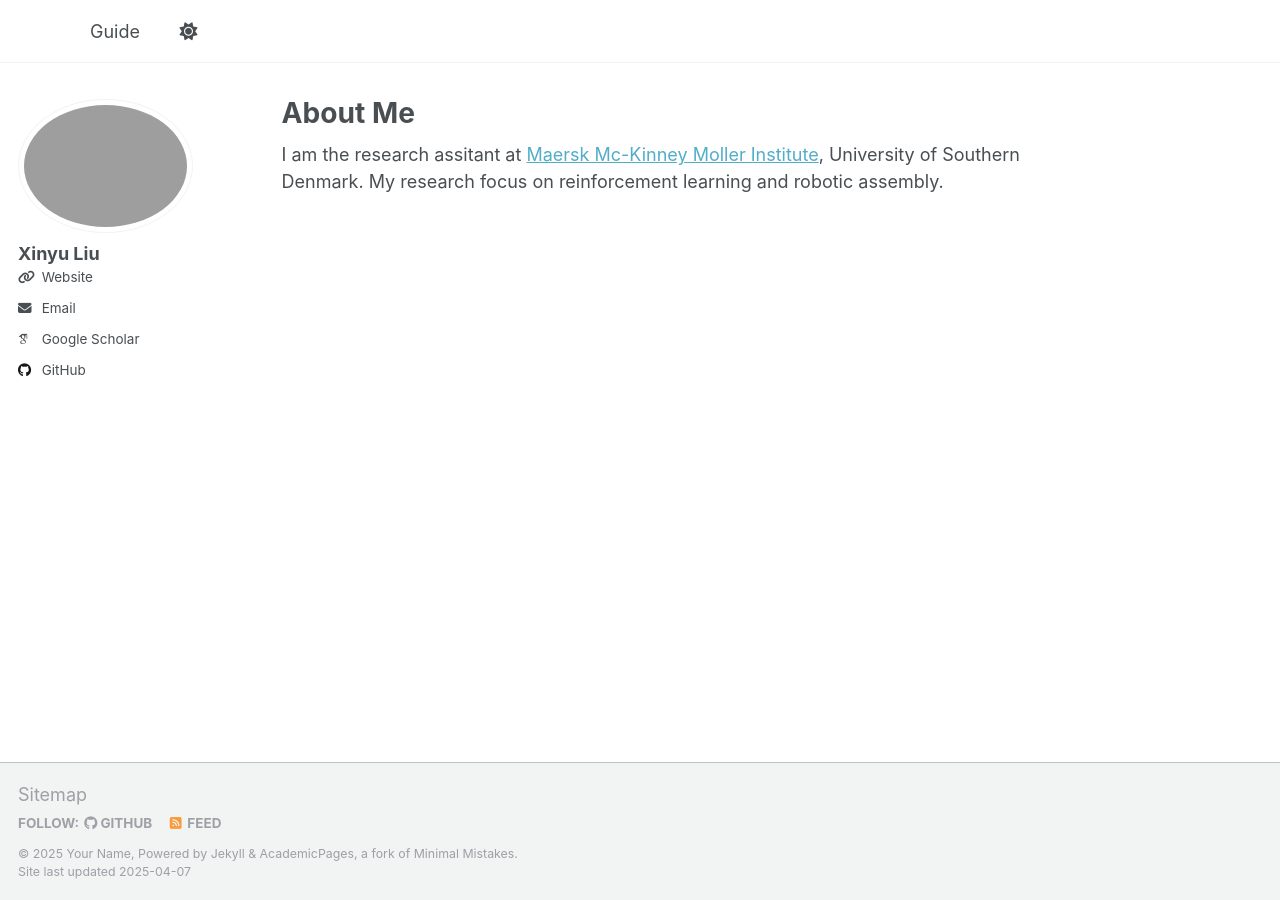
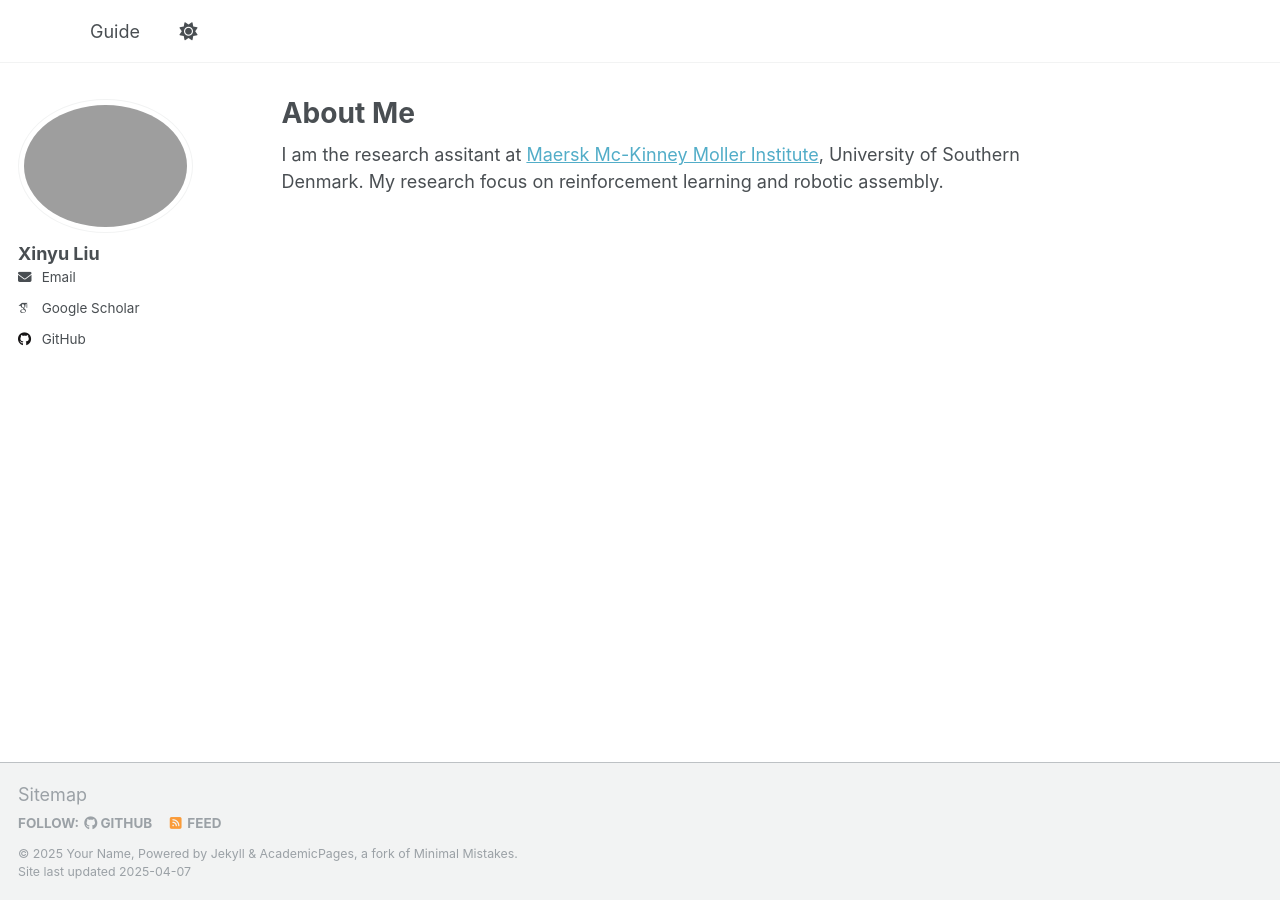
Before and after one commit to calmdw/calmdw.github.io, a Jekyll site: the page built from _pages/about.md, in a window 1280 px wide. Built offline with Jekyll 4.4.1, drawn with Linux system fonts in a browser that asks for light colours; some web fonts are replaced.

```diff
--- a/_config.yml
+++ b/_config.yml
@@ -28,7 +28,7 @@ author:
   bio              : #"Short biography for the left-hand sidebar"
   location         : #"Earth"
   employer         : #"Red Brick University"
-  uri              :  URL
+  uri              :  #URL
   email            : "xinyuliu361@gmail.com"
 
   # Academic websites
```
